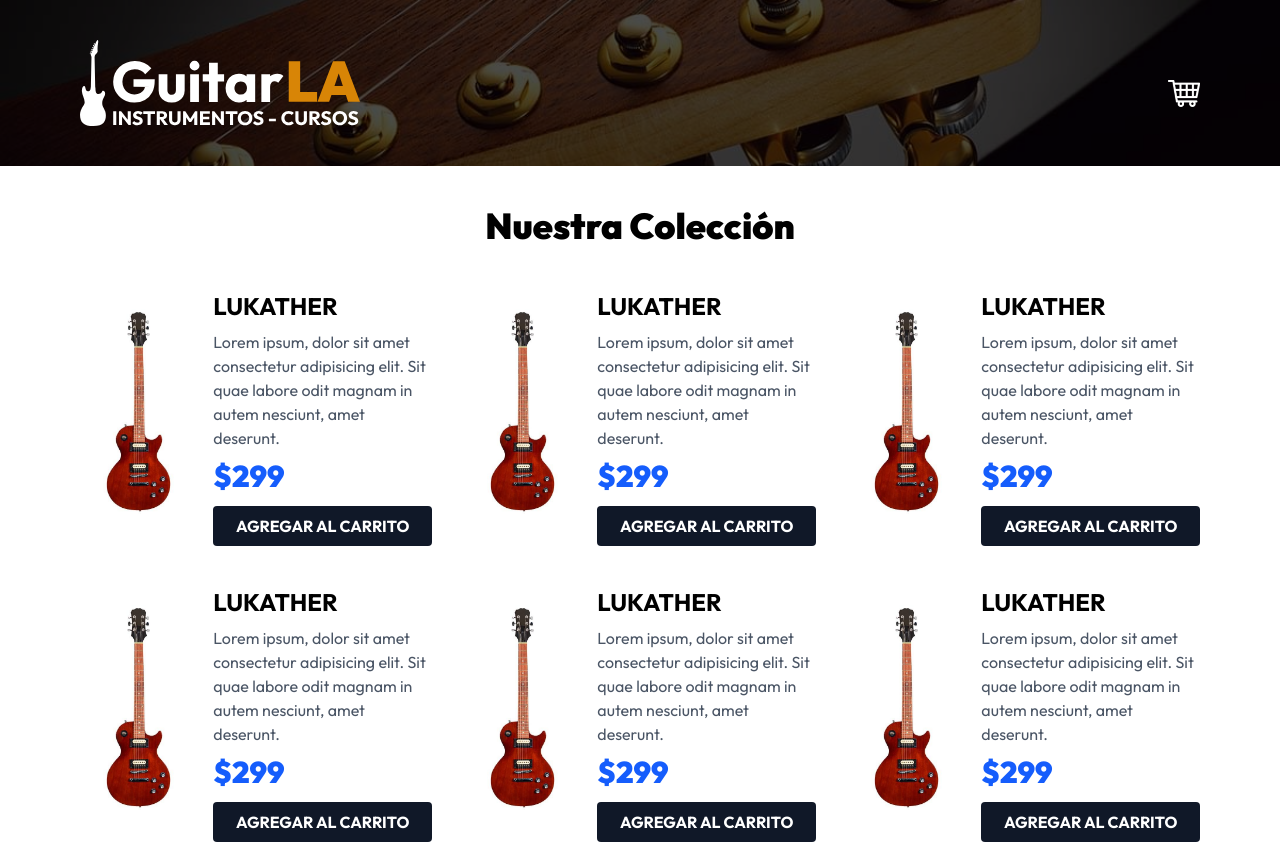
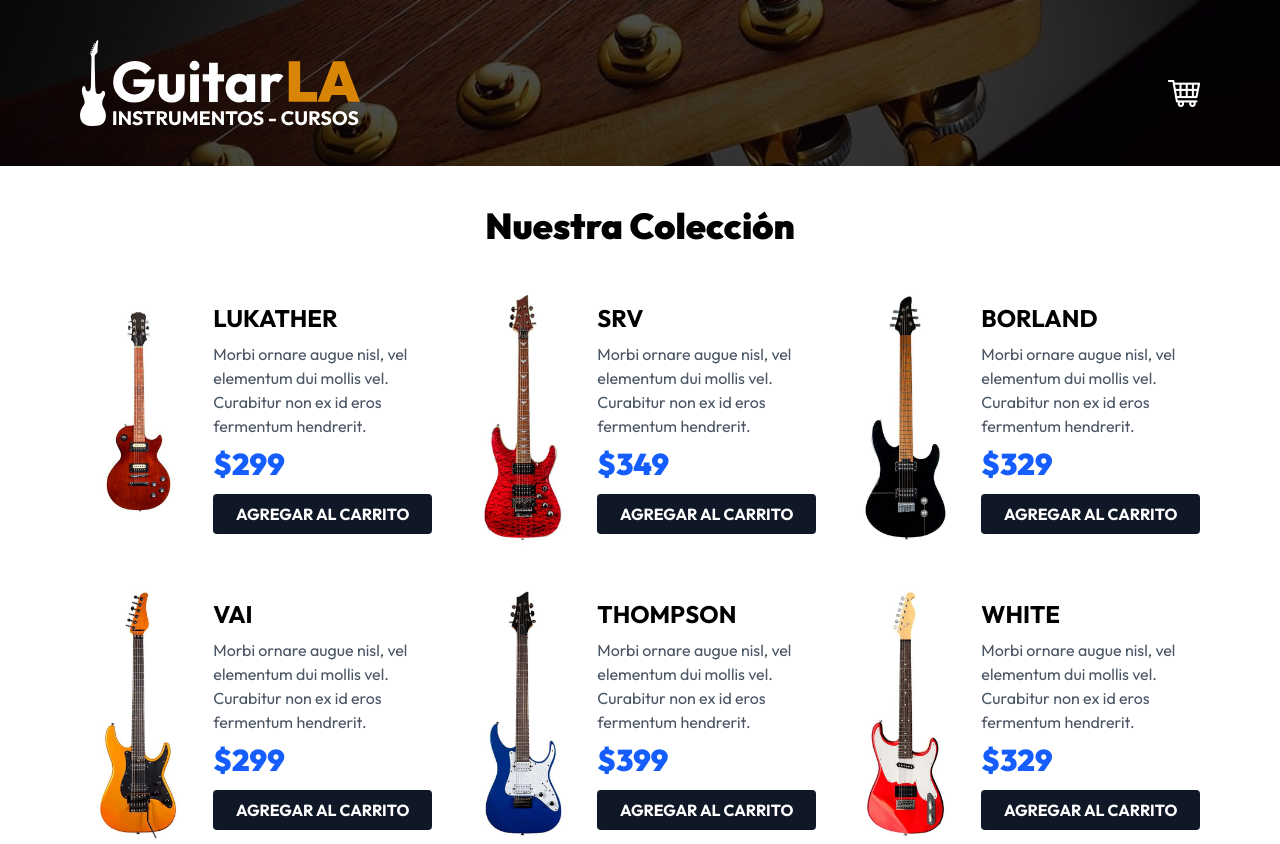
Before and after one commit to mikeyglezz/ygi-di-react, a React (Vite) app: page / in a window 1280 px wide. Shown: the top 844 px of the page. Built offline with nearby package versions, Linux system fonts and the light colour scheme.

Commit message:
Render each guitar from its props

```diff
--- a/src/App.tsx
+++ b/src/App.tsx
@@ -17,7 +17,7 @@ const App = () => {
 
         <div className="mt-10 grid grid-cols-1 gap-8 md:grid-cols-2 lg:grid-cols-3">
           {guitars.map((guitar) => (
-            <Guitar key={guitar.id} />
+            <Guitar key={guitar.id} guitar={guitar} />
           ))}
         </div>
       </main>
--- a/src/components/Guitar/Guitar.tsx
+++ b/src/components/Guitar/Guitar.tsx
@@ -1,23 +1,27 @@
-export const Guitar = () => {
+import type { Guitar as GuitarType } from '../../types';
+
+type GuitarProps = {
+  guitar: GuitarType;
+};
+
+export const Guitar = ({ guitar }: GuitarProps) => {
+  const { name, image, description, price } = guitar;
   return (
     <article className="flex items-center gap-4">
       <img
         className="w-1/3 object-contain"
-        src="/img/guitarra_01.jpg"
-        alt="Guitarra Lukather"
+        src={`/img/${image}.jpg`}
+        alt={`Guitarra ${name}`}
       />
       <div className="w-2/3">
-        <h3 className="text-2xl font-bold text-black uppercase">Lukather</h3>
-        <p className="mt-2 text-gray-600">
-          Lorem ipsum, dolor sit amet consectetur adipisicing elit. Sit quae
-          labore odit magnam in autem nesciunt, amet deserunt.
-        </p>
-        <p className="mt-2 text-3xl font-black text-blue-600">$299</p>
+        <h3 className="text-2xl font-bold text-black uppercase">{name}</h3>
+        <p className="mt-2 text-gray-600">{description}</p>
+        <p className="mt-2 text-3xl font-black text-blue-600">${price}</p>
         <button
           type="button"
           className="mt-3 w-full rounded bg-gray-900 px-4 py-2 font-bold text-white uppercase transition hover:bg-gray-700"
         >
-          Agregar al carrito
+          Agregar al carrito<span className="sr-only">: {name}</span>
         </button>
       </div>
     </article>
```
Also changed, not shown: 2 other files (tests, documents, lock files or other folders).
